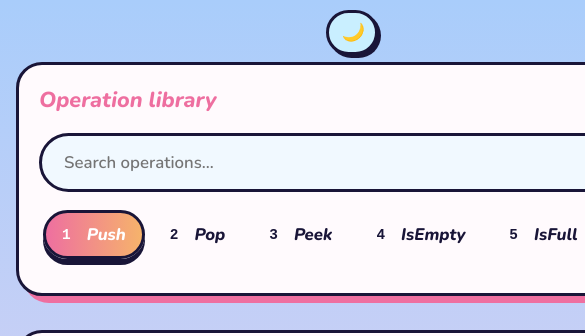
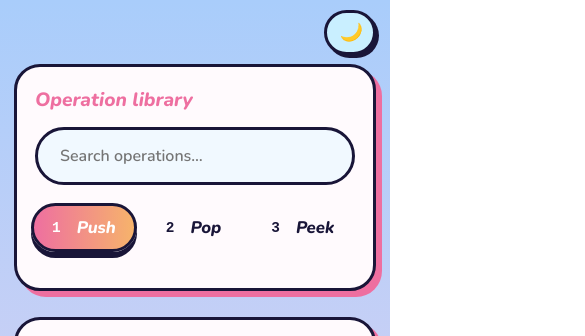
Before and after one commit to d3vsolodev/Stack-Structure, a plain HTML site: page index.html in a window 390 px wide. Shown: the top 336 px of the page, 585 px wide, since content can reach past the window. Drawn offline with nearby package versions, Linux system fonts and the light colour scheme.

Commit message:
Update styles.css

```diff
--- a/styles.css
+++ b/styles.css
@@ -98,3 +98,111 @@ pre.fade{animation:fade .4s ease}
   .stats{min-width:0;width:100%}
 }
 @media (prefers-reduced-motion:reduce){html{scroll-behavior:auto}}
+/* ==========================================================
+   RESPONSIVE FIX: paste at the VERY END of styles.css
+   (it must come after the existing media queries)
+   ========================================================== */
+
+/* 1. Root cause of the cut-off cards: grid columns of "1fr" can't
+      shrink below their content, so the swipe row of pills made
+      the whole column wider than the phone. minmax(0,1fr) fixes it. */
+html{-webkit-text-size-adjust:100%}
+html,body{max-width:100%;overflow-x:hidden}
+.app{grid-template-columns:minmax(250px,360px) minmax(0,1fr)}
+.app>*{min-width:0}
+.card,.list,.viz,.stats,.stack,.out{max-width:100%}
+pre{overflow-wrap:anywhere}
+
+/* Large screens */
+@media (min-width:1400px){
+  .app{max-width:1320px}
+}
+
+/* 2. Tablet (601px to 1024px): one column, pills wrap onto rows */
+@media (max-width:1024px){
+  .app{
+    grid-template-columns:minmax(0,1fr);
+    max-width:760px;
+    gap:32px;
+    padding:68px 24px 40px;
+  }
+  .list{
+    flex-direction:row;
+    flex-wrap:wrap;
+    gap:8px;
+    max-height:none;
+    overflow:visible;
+    padding:4px 2px 10px;
+  }
+  .item{flex:0 0 auto;white-space:nowrap;padding:10px 18px}
+  .item b{width:auto}
+  .item:hover{transform:none}
+  .item.on{margin-bottom:0}
+  .item.on::after{display:none}
+  .viz{justify-content:flex-start}
+  .stack{width:240px}
+  .stats{min-width:260px}
+}
+
+/* 3. Phone (600px and below) */
+@media (max-width:600px){
+  .app{
+    gap:26px;
+    padding:64px max(14px,env(safe-area-inset-right)) 32px max(14px,env(safe-area-inset-left));
+  }
+  .card{
+    padding:20px 18px;
+    border-radius:26px;
+    box-shadow:6px 6px 0 var(--pink);
+  }
+
+  /* Operation pills become a swipe row */
+  .list{
+    flex-wrap:nowrap;
+    overflow-x:auto;
+    overflow-y:hidden;
+    -webkit-overflow-scrolling:touch;
+    scroll-snap-type:x proximity;
+    margin:0 -4px;
+    padding:4px 6px 16px;
+  }
+  .item{scroll-snap-align:start}
+
+  h2.lib{font-size:1.2rem;margin-bottom:14px}
+  h1{font-size:2rem}
+  .desc{font-size:1rem;line-height:1.6}
+  .top{flex-direction:column-reverse;align-items:flex-start;gap:10px}
+
+  /* 16px stops iOS Safari from zooming when an input is focused */
+  #q,#inp{font-size:16px}
+
+  /* Buttons: Run on its own row, the other two side by side */
+  .btns{display:grid;grid-template-columns:1fr 1fr;gap:12px}
+  .btn.run{grid-column:1 / -1}
+  .btn:not(.theme){width:100%;padding:12px 14px;font-size:1rem;text-align:center}
+
+  .cap input{max-width:none}
+
+  /* Stack and counters stack vertically */
+  .viz{flex-direction:column;align-items:stretch;gap:18px}
+  .stack{width:100%}
+  .stats{width:100%;min-width:0;gap:10px}
+  .stat b{font-size:1.25rem}
+
+  .out{box-shadow:6px 6px 0 var(--pink)}
+  .out>div{padding:16px}
+
+  .theme{right:14px}
+}
+
+/* Very small phones */
+@media (max-width:360px){
+  .btns{grid-template-columns:1fr}
+  .tag{font-size:.9rem}
+}
+
+/* Phones turned sideways */
+@media (orientation:landscape) and (max-height:500px){
+  .app{padding-top:56px}
+  .stack{min-height:80px}
+}
```
